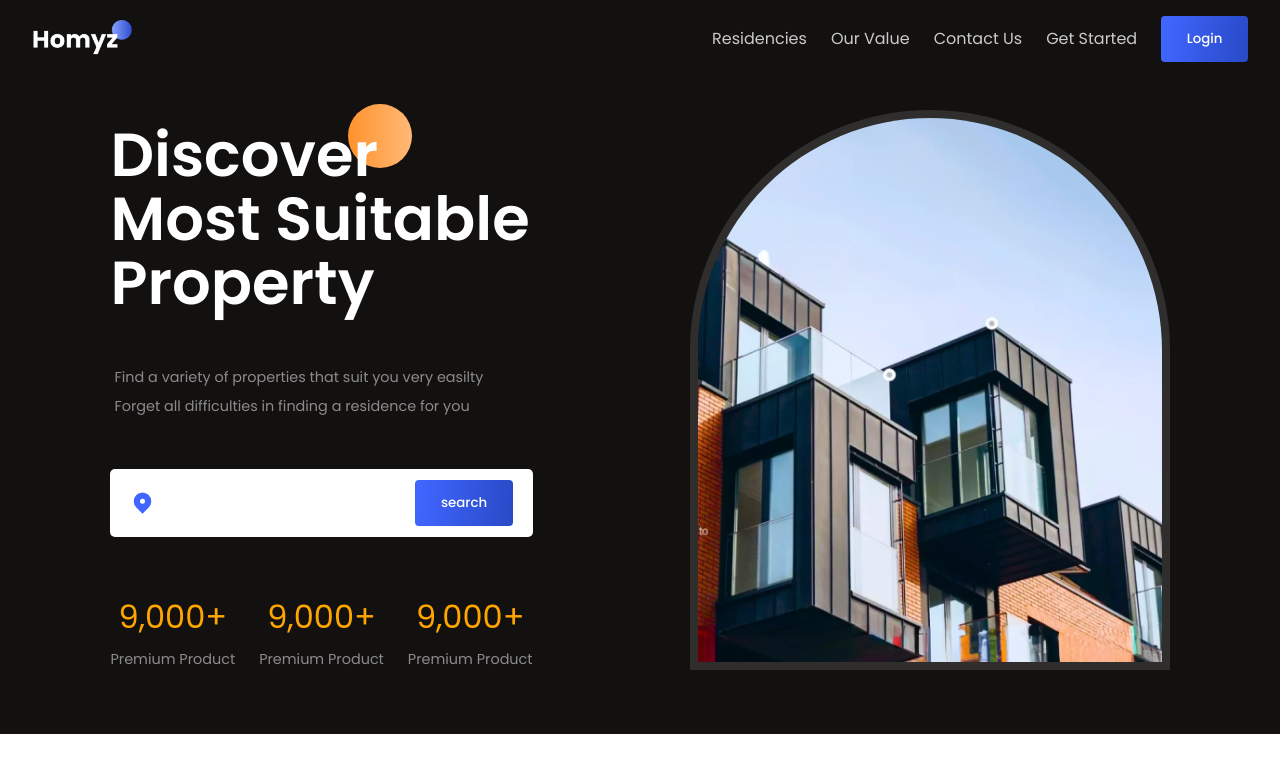
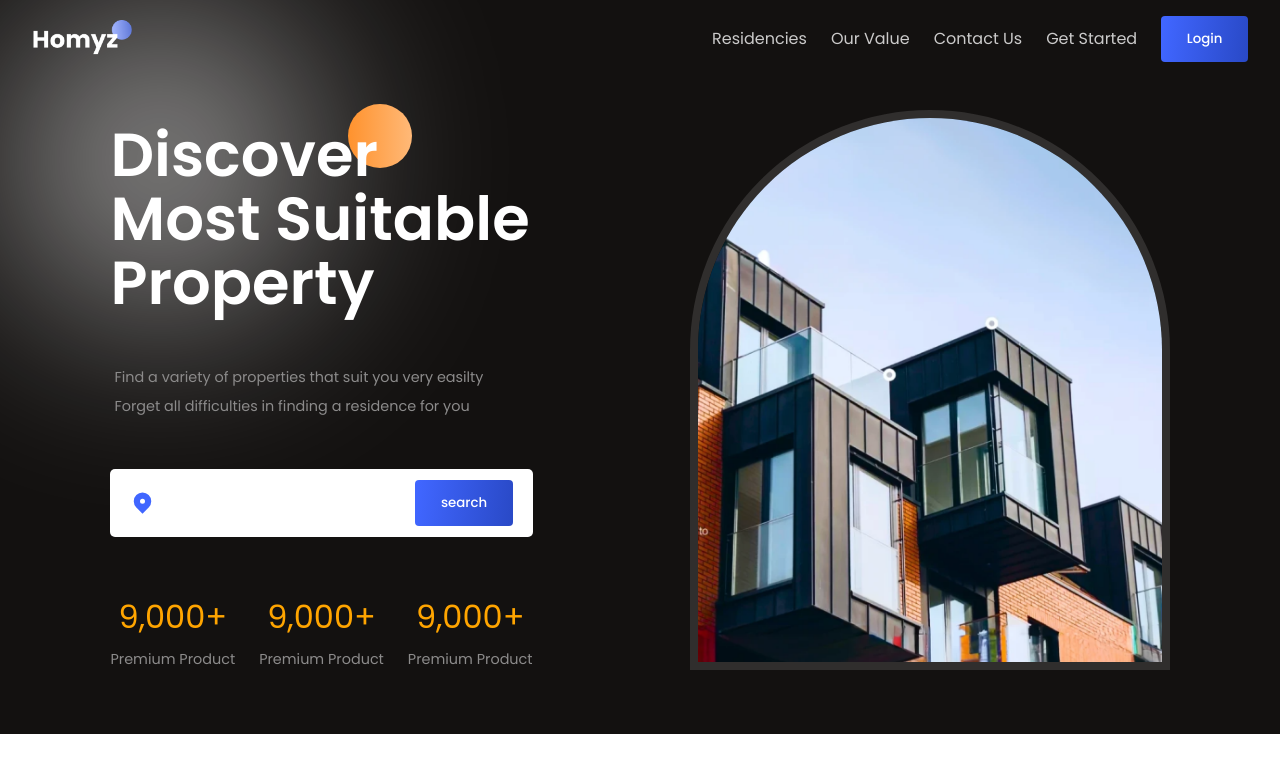
Before and after one commit to CoDe-WiZaDd-18-DOTCOM/DigiHomes, a React (Vite) app: page / in a window 1280 px wide. Shown: the top 772 px of the page. Built offline with nearby package versions, Linux system fonts and the light colour scheme.

Commit message:
hero section is done

```diff
--- a/src/App.jsx
+++ b/src/App.jsx
@@ -4,8 +4,11 @@ import Hero from "./components/hero/hero";
 function App() {
   return (
     <span>
-      <Header/>
-      <Hero />
+      <div className="main-wrapper">
+        <div className="white-gra"></div>
+        <Header/>
+        <Hero />
+      </div>
     </span>
   );
 }
--- a/src/components/head/head.css
+++ b/src/components/head/head.css
@@ -1,5 +1,5 @@
 .h-wrapper{
-    background-color: var(--black);
+    /* background-color: var(--black); */
 }
 
 .h-container{
--- a/src/components/hero/hero.css
+++ b/src/components/hero/hero.css
@@ -1,5 +1,5 @@
 .hero-wrapper{
-    background: var(--black);
+    /* background: var(--black); */
     color: white;
     position: relative;
     padding-bottom: 2rem;
--- a/src/index.css
+++ b/src/index.css
@@ -97,6 +97,20 @@ a {
   transform: scale(1.1);
 }
 
+.main-wrapper{
+  background-color: var(--black);
+  position: relative;
+}
+
+.white-gra{
+  position: absolute;
+  background: rgb(255, 255, 255,0.522);
+  width: 20rem;
+  height: 20rem;
+  border-radius: 50%;
+  filter: blur(100px);
+}
+
 /* media queries */
 @media (min-width: 1536px) {
   .innerWidth {
```
